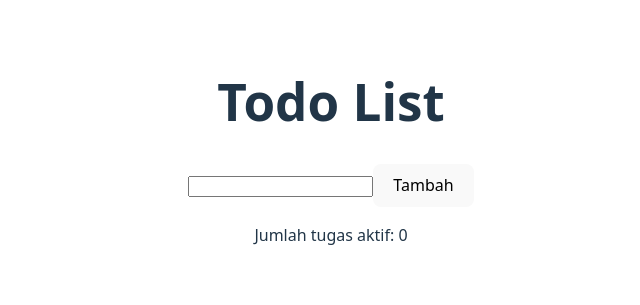
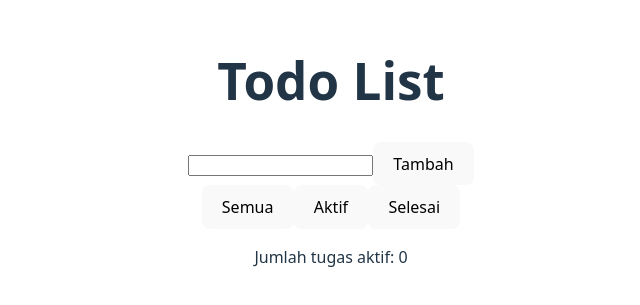
Before and after one commit to 4zree/32-pbk-uts-233510436, a Vue app: page / in a window 1280 px wide. Shown: the part 249-554 px from the top of the page, without its empty margins (309-949 px from the left). Built offline with nearby package versions, Linux system fonts and the light colour scheme.

Commit message:
filter tugas

```diff
--- a/src/App.vue
+++ b/src/App.vue
@@ -24,6 +24,17 @@ const hapusTugas = (id) => {
   listTugas.value = listTugas.value.filter(tugas => tugas.id !== id)
 }
 
+const filter = ref('all')
+const listTugasFilter = computed(() => {
+  if (filter.value === 'all') {
+    return listTugas.value
+  } else if (filter.value === 'active') {
+    return listTugas.value.filter(tugas => !tugas.status)
+  } else if (filter.value === 'completed') {
+    return listTugas.value.filter(tugas => tugas.status)
+  }
+})
+
 </script>
 
 <template>
@@ -31,9 +42,14 @@ const hapusTugas = (id) => {
     <h1>Todo List</h1>
     <input type="text" v-model="inputTugas" />
     <button @click="tambahTugas">Tambah</button>
+    <div>
+      <button @click="filter = 'all'">Semua</button>
+      <button @click="filter = 'active'">Aktif</button>
+      <button @click="filter = 'completed'">Selesai</button>
+    </div>
 
     <ul>
-      <li v-for="tugas in listTugas" :key="tugas.id">
+      <li v-for="tugas in listTugasFilter" :key="tugas.id">
         <input type="checkbox" v-model="tugas.status" />
         {{ tugas.nama }}
         <button @click="hapusTugas(tugas.id)">Hapus</button>
```
